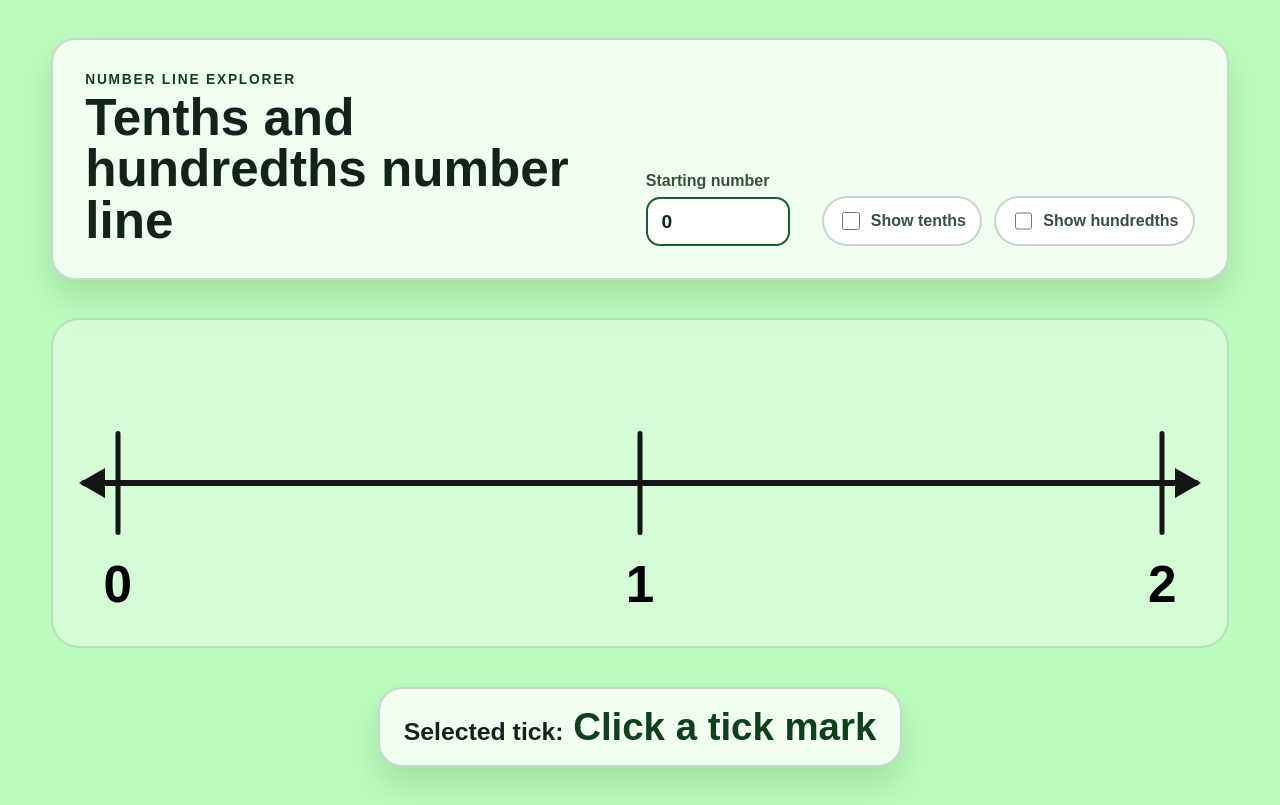
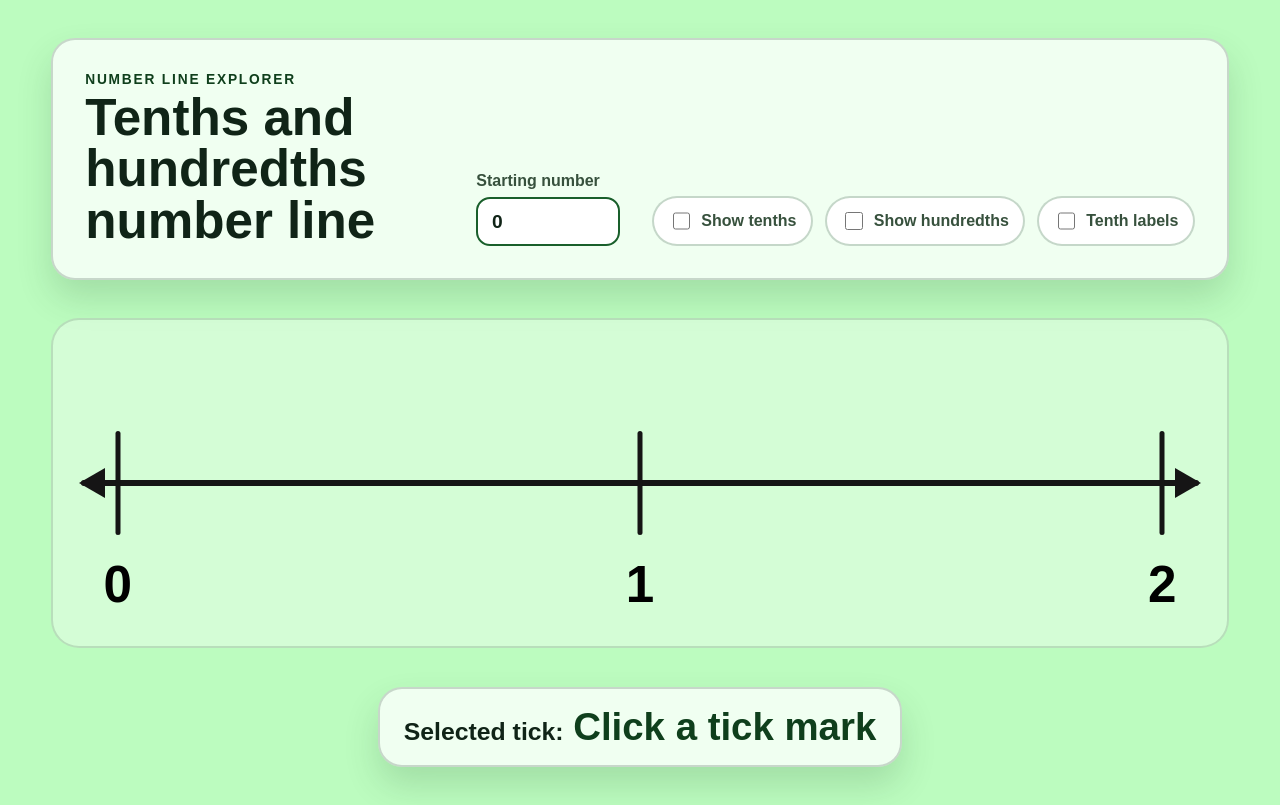
Before and after one commit to sjcadusch/Number-Line-with-Tenths-and-Hundredths, a plain HTML site: page index.html in a window 1280 px wide. Drawn offline with Linux system fonts and the light colour scheme.

Commit message:
Add toggle button for tenth labels

```diff
--- a/index.html
+++ b/index.html
@@ -28,6 +28,10 @@
           <input id="hundredths-toggle" type="checkbox" />
           <span>Show hundredths</span>
         </label>
+        <label class="toggle" id="tenth-labels-toggle-label">
+          <input id="tenth-labels-toggle" type="checkbox" />
+          <span>Tenth labels</span>
+        </label>
       </div>
     </section>
 
```
